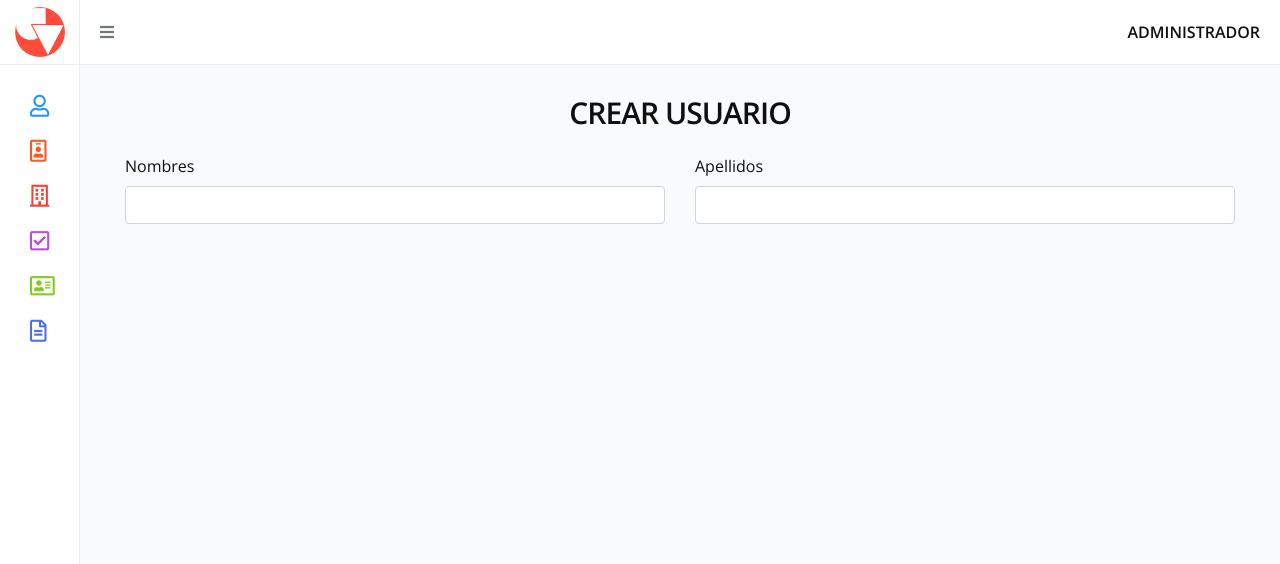
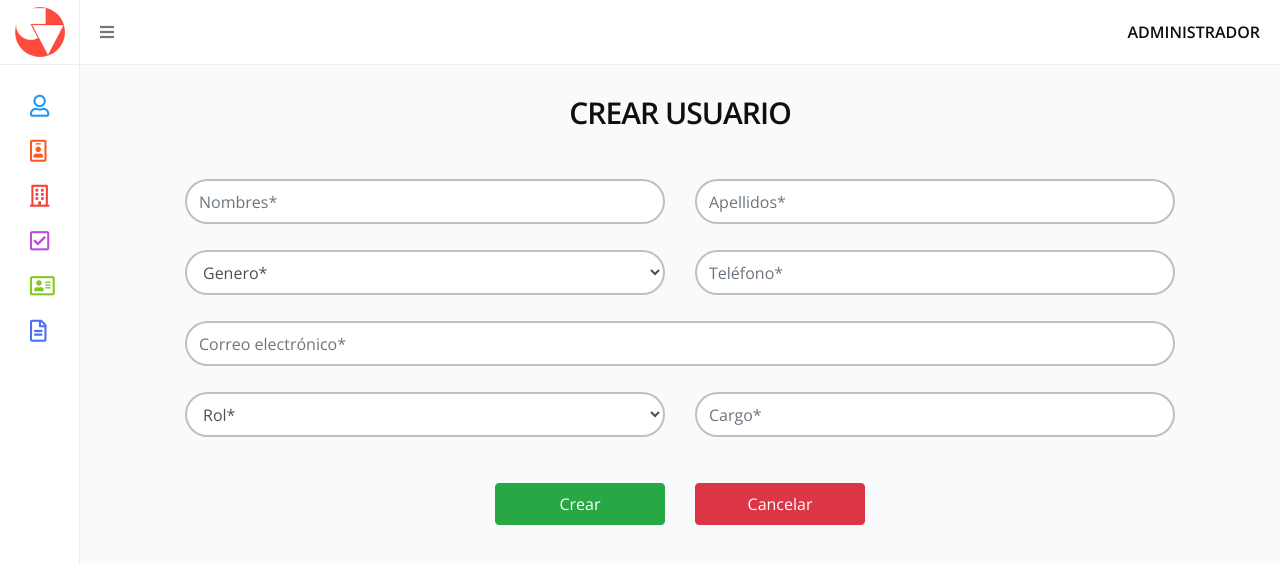
Before and after one commit to diegofandino/proyecto_TIS, an Angular app: page /crear-usuario in a window 1280 px wide. Shown: the top 564 px of the page. Built offline with nearby package versions, Linux system fonts and the light colour scheme.

Commit message:
Se adelanta la pantalla de crear usuarios

```diff
--- a/src/app/components/usuarios/crear-usuario.component.html
+++ b/src/app/components/usuarios/crear-usuario.component.html
@@ -6,21 +6,99 @@
     </div>
 
     <div class="formulario-crear">
-        <form [formGroup]="crearUsuarios" #formDir (ngSubmit)="crear(formDir)" action="">
+        <form [formGroup]="crearUsuarios" #formDir (ngSubmit)="crear(formDir)">
+
             <div class="row">
                 <div class="col-6">
                     <div class="form-group">
-                        <label for="nombres">Nombres</label>
-                        <input type="text" class="form-control" id="nombres" formControlName="nombres">
+                        <input type="text" class="form-control" id="nombres" placeholder="Nombres*" formControlName="nombres">
+                        <div *ngIf=" crearUsuarios.controls['nombres'].invalid && (crearUsuarios.controls['nombres'].dirty || crearUsuarios.controls['nombres'].touched)" class="alert alert-danger formulario-error">
+                            <div *ngIf="crearUsuarios.controls['nombres'].errors.required">El campo Nombres es requerido</div>
+                        </div>
                     </div>
                 </div>
                 <div class="col-6">
                     <div class="form-group">
-                        <label for="apellidos">Apellidos</label>
-                        <input type="text" class="form-control" id="apellidos" formControlName="apellidos">
+                        <input type="text" class="form-control" placeholder="Apellidos*" id="apellidos" formControlName="apellidos">
+                        <div *ngIf=" crearUsuarios.controls['apellidos'].invalid && (crearUsuarios.controls['apellidos'].dirty || crearUsuarios.controls['apellidos'].touched)" class="alert alert-danger formulario-error">
+                            <div *ngIf="crearUsuarios.controls['apellidos'].errors.required">El campo Apellidos es requerido</div>
+                        </div>
                     </div>
                 </div>
             </div>
+
+            <div class="row">
+                <div class="col-6">
+                    <div class="form-group">
+                        <select name="genero" class="form-control" id="genero" formControlName="genero">
+                            <option value="" disabled selected>Genero*</option>
+                            <option value="masculino"> Masculino </option>
+                            <option value="femenino"> Femenino </option>
+                            <option value="otro"> Otro </option>
+                        </select>
+                        <div *ngIf=" crearUsuarios.controls['genero'].invalid && (crearUsuarios.controls['genero'].dirty || crearUsuarios.controls['genero'].touched)" class="alert alert-danger formulario-error">
+                            <div *ngIf="crearUsuarios.controls['genero'].errors.required">El campo Genero es requerido</div>
+                        </div>
+                    </div>
+                </div>
+                <div class="col-6">
+                    <div class="form-group">
+                        <input type="text" class="form-control" placeholder="Teléfono*" id="telefono" formControlName="telefono">
+                        <div *ngIf=" crearUsuarios.controls['telefono'].invalid && (crearUsuarios.controls['telefono'].dirty || crearUsuarios.controls['telefono'].touched)" class="alert alert-danger formulario-error">
+                            <div *ngIf="crearUsuarios.controls['telefono'].errors.required">El campo Teléfono es requerido</div>
+                            <div *ngIf="crearUsuarios.controls['telefono'].errors.maxlength">El campo Teléfono debe tener máximo 10 carácteres</div>
+                            <div *ngIf="crearUsuarios.controls['telefono'].errors.pattern">El campo Teléfono es tipo numérico</div>
+                        </div>
+                    </div>
+                </div>
+            </div>
+
+            <div class="row">
+                <div class="col-12">
+                    <div class="form-group">
+                        <input type="email" class="form-control" placeholder="Correo electrónico*" id="correo" formControlName="correo">
+                        <div *ngIf=" crearUsuarios.controls['correo'].invalid && (crearUsuarios.controls['correo'].dirty || crearUsuarios.controls['correo'].touched)" class="alert alert-danger formulario-error">
+                            <div *ngIf="crearUsuarios.controls['correo'].errors.required">El campo Correo electrónico es requerido</div>
+                            <div *ngIf="crearUsuarios.controls['correo'].errors.pattern">El campo Correo electrónico no es de tipo E-mail</div>
+                        </div>
+                    </div>
+                </div>
+            </div>
+
+            <div class="row">
+                <div class="col-6">
+                    <div class="form-group">
+                        <select name="rol" class="form-control" id="rol" formControlName="rol">
+                            <option value="" disabled selected>Rol*</option>
+                            <option value="administrador"> Administrador </option>
+                            <option value="jefe de obra"> Jefe de Obra </option>
+                            <option value="supervisor "> Supervisor  </option>
+                            <option value="tecnico "> Técnico  </option>
+                        </select>
+                    </div>
+                    <div *ngIf=" crearUsuarios.controls['rol'].invalid && (crearUsuarios.controls['rol'].dirty || crearUsuarios.controls['rol'].touched)" class="alert alert-danger formulario-error">
+                        <div *ngIf="crearUsuarios.controls['rol'].errors.required">El campo Rol es requerido</div>
+                    </div>
+                </div>
+                <div class="col-6">
+                    <div class="form-group">
+                        <input type="text" class="form-control" placeholder="Cargo*" id="cargo" formControlName="cargo">
+                        <div *ngIf=" crearUsuarios.controls['cargo'].invalid && (crearUsuarios.controls['cargo'].dirty || crearUsuarios.controls['cargo'].touched)" class="alert alert-danger formulario-error">
+                            <div *ngIf="crearUsuarios.controls['cargo'].errors.required">El campo Cargo es requerido</div>
+                        </div>
+                    </div>
+                </div>
+            </div>
+
+            <div class="row botones-creacion">
+                <div class="col-6 text-right">
+                    <button type="submit" class="btn btn-success"> Crear </button>
+                </div>
+                <div class="col-6 text-left">
+                    <button type="button" class="btn btn-danger"> Cancelar </button>
+                </div>
+            </div>
+
         </form>
     </div>
 
--- a/src/app/components/usuarios/crear-usuario.component.scss
+++ b/src/app/components/usuarios/crear-usuario.component.scss
@@ -1,3 +1,29 @@
-.formulario-crear {
-    padding-top: 15px;
+::ng-deep .formulario-crear {
+    .botones-creacion {
+        padding-top: 30px;
+        button {
+            width: 170px;
+            padding: 8px 0px;
+        }
+    }
+    .formulario-error {
+        padding: 0 13px;
+        background: transparent;
+        border: none;
+        margin-top: -3px;
+        div {
+            color: #9a1919;
+            font-weight: 600;
+        }
+    }
+    padding: 30px 60px;
+    .form-control {
+        height: 45px;
+        margin: 10px 0px;
+        border-radius: 100px;
+        border: 2px solid #c0c0c0;
+        &:focus {
+            box-shadow: none;
+        }
+    }
 }
--- a/src/app/components/usuarios/crear-usuario.component.ts
+++ b/src/app/components/usuarios/crear-usuario.component.ts
@@ -14,18 +14,29 @@ export class CrearUsuarioComponent implements OnInit {
   ngOnInit(): void {
 
     this.crearUsuarios = this.formbuilder.group({
-      nombres: ['', Validators.required],
-      apellidos: ['', Validators.required],
-      genero: ['', Validators.required],
-      telefono: ['', Validators.required, Validators.maxLength(10) ,Validators.pattern('/^[0-9]+$/')],
-      correo: ['', Validators.required, Validators.pattern('^[^\\s@]+@[^\\s@]+\\.[^\\s@]{2,}$')],
-      cargo: ['', Validators.required],
-      rol: ['', Validators.required]
+      nombres: new FormControl ('', Validators.required),
+      apellidos: new FormControl ('', Validators.required),
+      genero: new FormControl ('', Validators.required),
+      telefono: new FormControl ('', [Validators.required, Validators.maxLength(10), Validators.pattern('^[0-9]*$')]),
+      correo: new FormControl ('', [Validators.required, Validators.pattern('^[^\\s@]+@[^\\s@]+\\.[^\\s@]{2,}$')]),
+      cargo: new FormControl ('', Validators.required),
+      rol: new FormControl ('', Validators.required)
     })
 
   }
 
+  get f(){
+    return this.crearUsuarios.controls;
+  }
+
   crear(values){
+
+    if( !this.crearUsuarios.valid ){
+        this.crearUsuarios.markAllAsTouched();
+        console.log("No debe funcionar el formulario");
+        return;
+    }
+
     console.log(values);
   }
 
```
